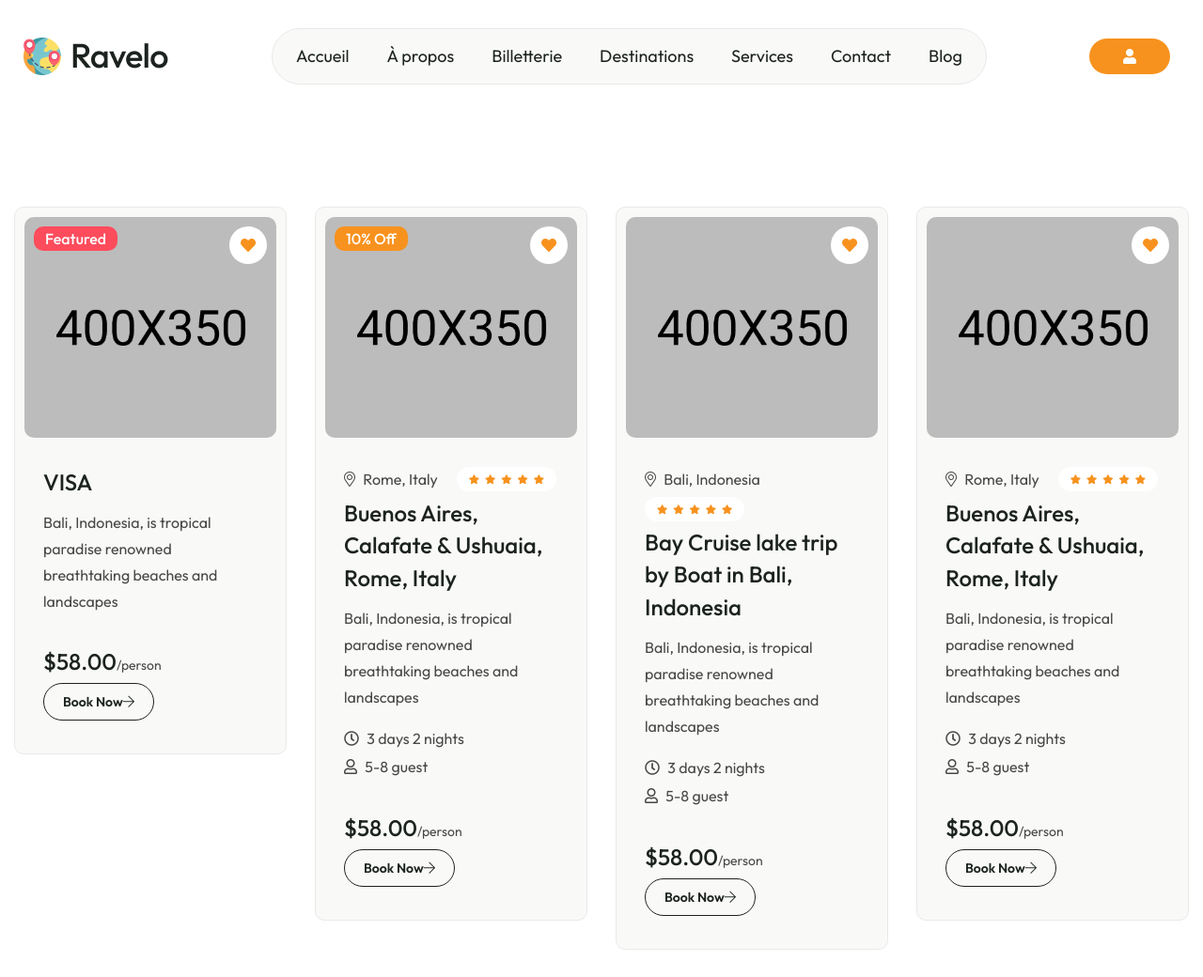
After one commit to Prisca-kelly/FRONT, a PHP site: page /services.php in a window 1280 px wide. The commit adds this page. Shown: the top 1040 px of the page at 94% size. Run offline with PHP 8.4, Linux system fonts and the light colour scheme.

Commit message:
update services

```diff
--- a/include/common/navbar.php
+++ b/include/common/navbar.php
@@ -38,7 +38,7 @@
                                 <li><a href="about.php">À propos</a></li>
                                 <li><a href="billetterie.php">Billetterie</a></li>
                                 <li><a href="destination.php">Destinations</a></li>
-                                <li><a href="product-details.html">Services</a></li>
+                                <li><a href="services.php">Services</a></li>
                                 <li><a href="contact.php">Contact</a></li>
                                 <li><a href="blog.html">Blog</a></li>
                                 <!-- <li><a href="client-space.html">Espace client</a></li> -->
--- a/include/common/navbar0.php
+++ b/include/common/navbar0.php
@@ -38,7 +38,7 @@
                                 <li><a href="about.php">À propos</a></li>
                                 <li><a href="billetterie.php">Billetterie</a></li>
                                 <li><a href="destination.php">Destinations</a></li>
-                                <li><a href="product-details.html">Services</a></li>
+                                <li><a href="services.php">Services</a></li>
                                 <li><a href="contact.php">Contact</a></li>
                                 <li><a href="blog.html">Blog</a></li>
                             </ul>
--- /dev/null
+++ b/services.php
@@ -0,0 +1,178 @@
+<!DOCTYPE html>
+<html lang="zxx">
+
+<head>
+    <title>Destination</title>
+    <?php include 'include/common/head.php'; ?>
+</head>
+
+<body>
+    <div class="page-wrapper">
+
+        <!-- Preloader -->
+        <!-- <div class="preloader">
+            <div class="custom-loader"></div>
+        </div> -->
+
+        <!-- Navbar -->
+        <?php include 'include/common/navbar0.php'; ?>
+        <!-- Navbar -->
+
+        <!--Form Back Drop-->
+        <div class="form-back-drop"></div>
+
+
+        <!-- Destinations Area start -->
+        <section class="tour-grid-page py-100 rel z-2">
+            <div class="container">
+                <div class="row">
+                    <div class="col-xl-3 col-lg-4 col-md-6">
+                        <div class="destination-item tour-grid style-three bgc-lighter" data-aos="fade-up"
+                            data-aos-duration="1500" data-aos-offset="50">
+                            <div class="image">
+                                <span class="badge bgc-pink">Featured</span>
+                                <a href="#" class="heart"><i class="fas fa-heart"></i></a>
+                                <img src="assets/images/destinations/tour-list1.jpg" alt="Tour List">
+                            </div>
+                            <div class="content">
+                                <h5>
+                                    <a href="tour-details.html">VISA</a>
+                                </h5>
+                                <p>Bali, Indonesia, is tropical paradise renowned breathtaking beaches and landscapes
+                                </p>
+                                <div class="destination-footer">
+                                    <span class="price"><span>$58.00</span>/person</span>
+                                    <a href="tour-details.html" class="theme-btn style-two style-three">
+                                        <span data-hover="Book Now">Book Now</span>
+                                        <i class="fal fa-arrow-right"></i>
+                                    </a>
+                                </div>
+                            </div>
+                        </div>
+                    </div>
+                    <div class="col-xl-3 col-lg-4 col-md-6">
+                        <div class="destination-item tour-grid style-three bgc-lighter" data-aos="fade-up"
+                            data-aos-duration="1500" data-aos-delay="50" data-aos-offset="50">
+                            <div class="image">
+                                <span class="badge">10% Off</span>
+                                <a href="#" class="heart"><i class="fas fa-heart"></i></a>
+                                <img src="assets/images/destinations/tour-list2.jpg" alt="Tour List">
+                            </div>
+                            <div class="content">
+                                <div class="destination-header">
+                                    <span class="location"><i class="fal fa-map-marker-alt"></i> Rome, Italy</span>
+                                    <div class="ratting">
+                                        <i class="fas fa-star"></i>
+                                        <i class="fas fa-star"></i>
+                                        <i class="fas fa-star"></i>
+                                        <i class="fas fa-star"></i>
+                                        <i class="fas fa-star"></i>
+                                    </div>
+                                </div>
+                                <h5><a href="tour-details.html">Buenos Aires, Calafate & Ushuaia, Rome, Italy</a></h5>
+                                <p>Bali, Indonesia, is tropical paradise renowned breathtaking beaches and landscapes
+                                </p>
+                                <ul class="blog-meta">
+                                    <li><i class="far fa-clock"></i> 3 days 2 nights</li>
+                                    <li><i class="far fa-user"></i> 5-8 guest</li>
+                                </ul>
+                                <div class="destination-footer">
+                                    <span class="price"><span>$58.00</span>/person</span>
+                                    <a href="tour-details.html" class="theme-btn style-two style-three">
+                                        <span data-hover="Book Now">Book Now</span>
+                                        <i class="fal fa-arrow-right"></i>
+                                    </a>
+                                </div>
+                            </div>
+                        </div>
+                    </div>
+                    <div class="col-xl-3 col-lg-4 col-md-6">
+                        <div class="destination-item tour-grid style-three bgc-lighter" data-aos="fade-up"
+                            data-aos-duration="1500" data-aos-delay="100" data-aos-offset="50">
+                            <div class="image">
+                                <a href="#" class="heart"><i class="fas fa-heart"></i></a>
+                                <img src="assets/images/destinations/tour-list3.jpg" alt="Tour List">
+                            </div>
+                            <div class="content">
+                                <div class="destination-header">
+                                    <span class="location"><i class="fal fa-map-marker-alt"></i> Bali, Indonesia</span>
+                                    <div class="ratting">
+                                        <i class="fas fa-star"></i>
+                                        <i class="fas fa-star"></i>
+                                        <i class="fas fa-star"></i>
+                                        <i class="fas fa-star"></i>
+                                        <i class="fas fa-star"></i>
+                                    </div>
+                                </div>
+                                <h5><a href="tour-details.html">Bay Cruise lake trip by Boat in Bali, Indonesia</a></h5>
+                                <p>Bali, Indonesia, is tropical paradise renowned breathtaking beaches and landscapes
+                                </p>
+                                <ul class="blog-meta">
+                                    <li><i class="far fa-clock"></i> 3 days 2 nights</li>
+                                    <li><i class="far fa-user"></i> 5-8 guest</li>
+                                </ul>
+                                <div class="destination-footer">
+                                    <span class="price"><span>$58.00</span>/person</span>
+                                    <a href="tour-details.html" class="theme-btn style-two style-three">
+                                        <span data-hover="Book Now">Book Now</span>
+                                        <i class="fal fa-arrow-right"></i>
+                                    </a>
+                                </div>
+                            </div>
+                        </div>
+                    </div>
+                    <div class="col-xl-3 col-lg-4 col-md-6">
+                        <div class="destination-item tour-grid style-three bgc-lighter" data-aos="fade-up"
+                            data-aos-duration="1500" data-aos-offset="50">
+                            <div class="image">
+                                <a href="#" class="heart"><i class="fas fa-heart"></i></a>
+                                <img src="assets/images/destinations/tour-list4.jpg" alt="Tour List">
+                            </div>
+                            <div class="content">
+                                <div class="destination-header">
+                                    <span class="location"><i class="fal fa-map-marker-alt"></i> Rome, Italy</span>
+                                    <div class="ratting">
+                                        <i class="fas fa-star"></i>
+                                        <i class="fas fa-star"></i>
+                                        <i class="fas fa-star"></i>
+                                        <i class="fas fa-star"></i>
+                                        <i class="fas fa-star"></i>
+                                    </div>
+                                </div>
+                                <h5><a href="tour-details.html">Buenos Aires, Calafate & Ushuaia, Rome, Italy</a></h5>
+                                <p>Bali, Indonesia, is tropical paradise renowned breathtaking beaches and landscapes
+                                </p>
+                                <ul class="blog-meta">
+                                    <li><i class="far fa-clock"></i> 3 days 2 nights</li>
+                                    <li><i class="far fa-user"></i> 5-8 guest</li>
+                                </ul>
+                                <div class="destination-footer">
+                                    <span class="price"><span>$58.00</span>/person</span>
+                                    <a href="tour-details.html" class="theme-btn style-two style-three">
+                                        <span data-hover="Book Now">Book Now</span>
+                                        <i class="fal fa-arrow-right"></i>
+                                    </a>
+                                </div>
+                            </div>
+                        </div>
+                    </div>
+                </div>
+            </div>
+        </section>
+        <!-- Destinations Area end -->
+
+
+        <!-- Footer -->
+        <?php include 'include/common/footer.php'; ?>
+        <!-- Footer -->
+
+    </div>
+    <!--End pagewrapper-->
+
+
+    <!-- Script -->
+    <?php include 'include/common/script.php'; ?>
+
+</body>
+
+</html>
```
Also changed, not shown: destination.php (+4 -4 lines), index.php (+0 -44 lines), destination-details.php (added).
